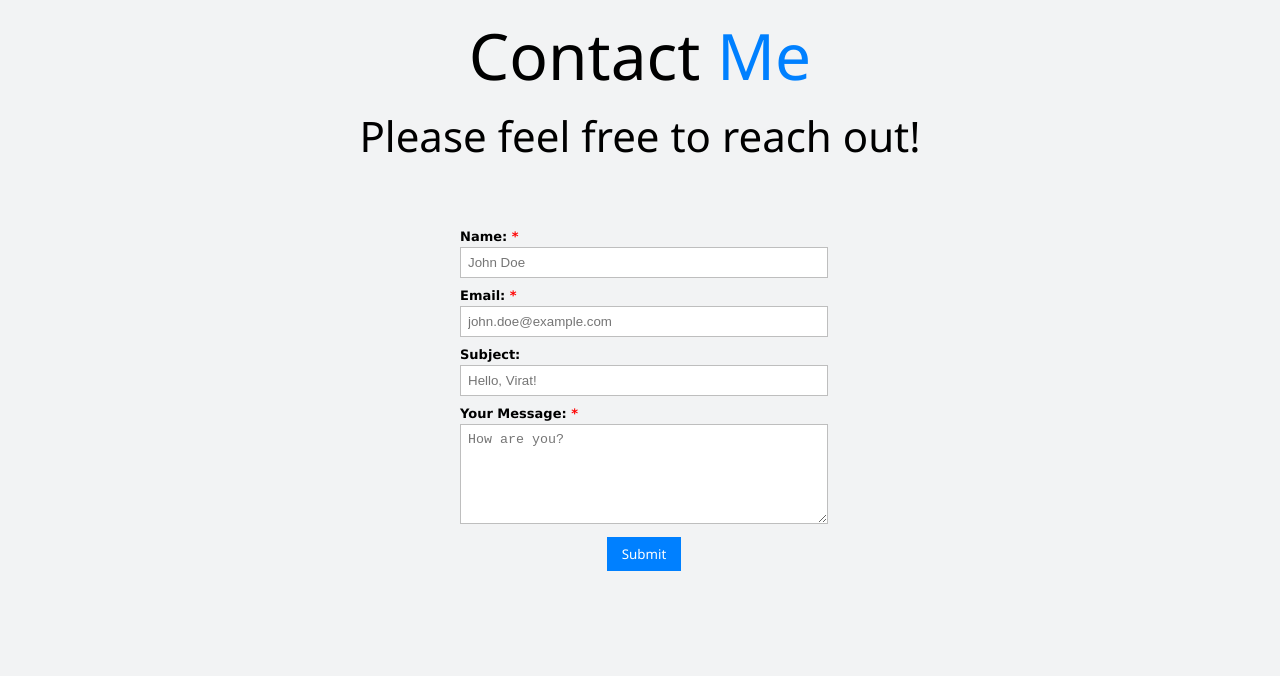
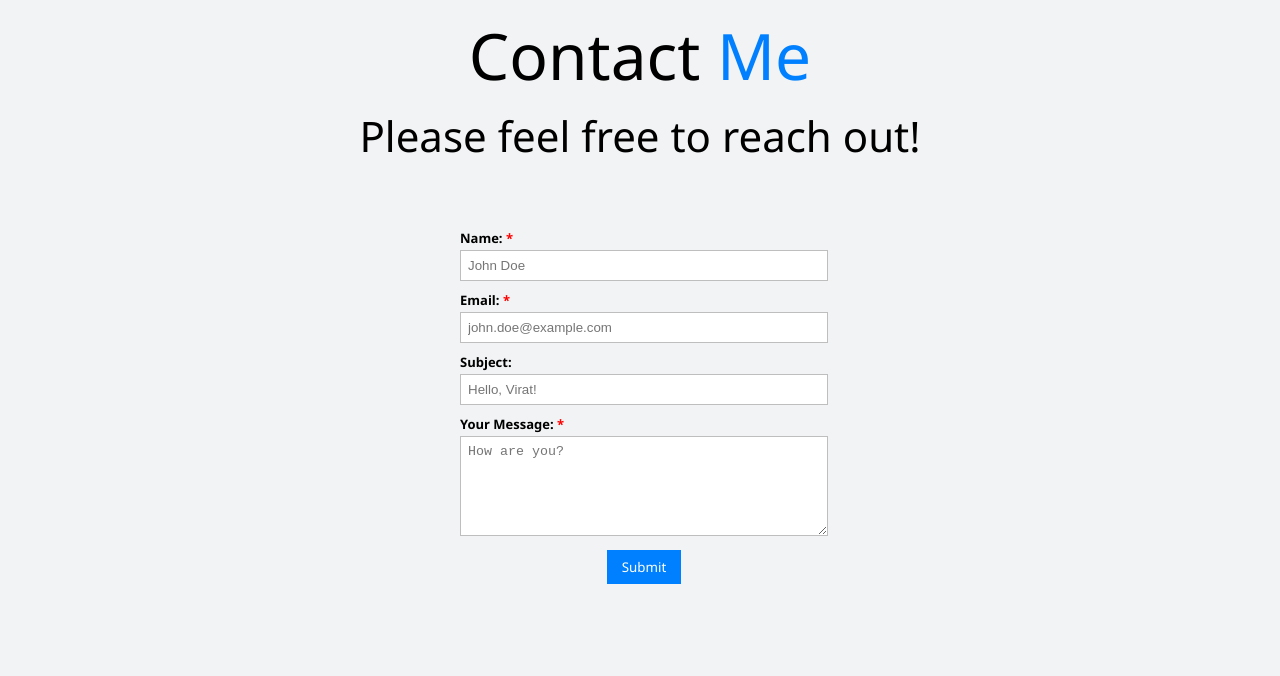
Before and after one commit to vmamata/svirat.github.io, a website: page index.html in a window 1280 px wide. Shown: the part 4847-5523 px from the top of the page. Drawn offline with Linux system fonts and the light colour scheme.

Commit message:
Changed contact font

```diff
--- a/css/main.css
+++ b/css/main.css
@@ -477,7 +477,7 @@ main#home h1 {
 	margin:10px auto;
 	max-width: 400px;
 	padding: 20px 12px 10px 20px;
-	font: 13px "Lucida Sans Unicode", "Lucida Grande", sans-serif;
+  	font: 13px 'Segoe UI', Tahoma, Geneva, Verdana, sans-serif;
 }
 .form-style-1 li {
 	padding: 0;
```
